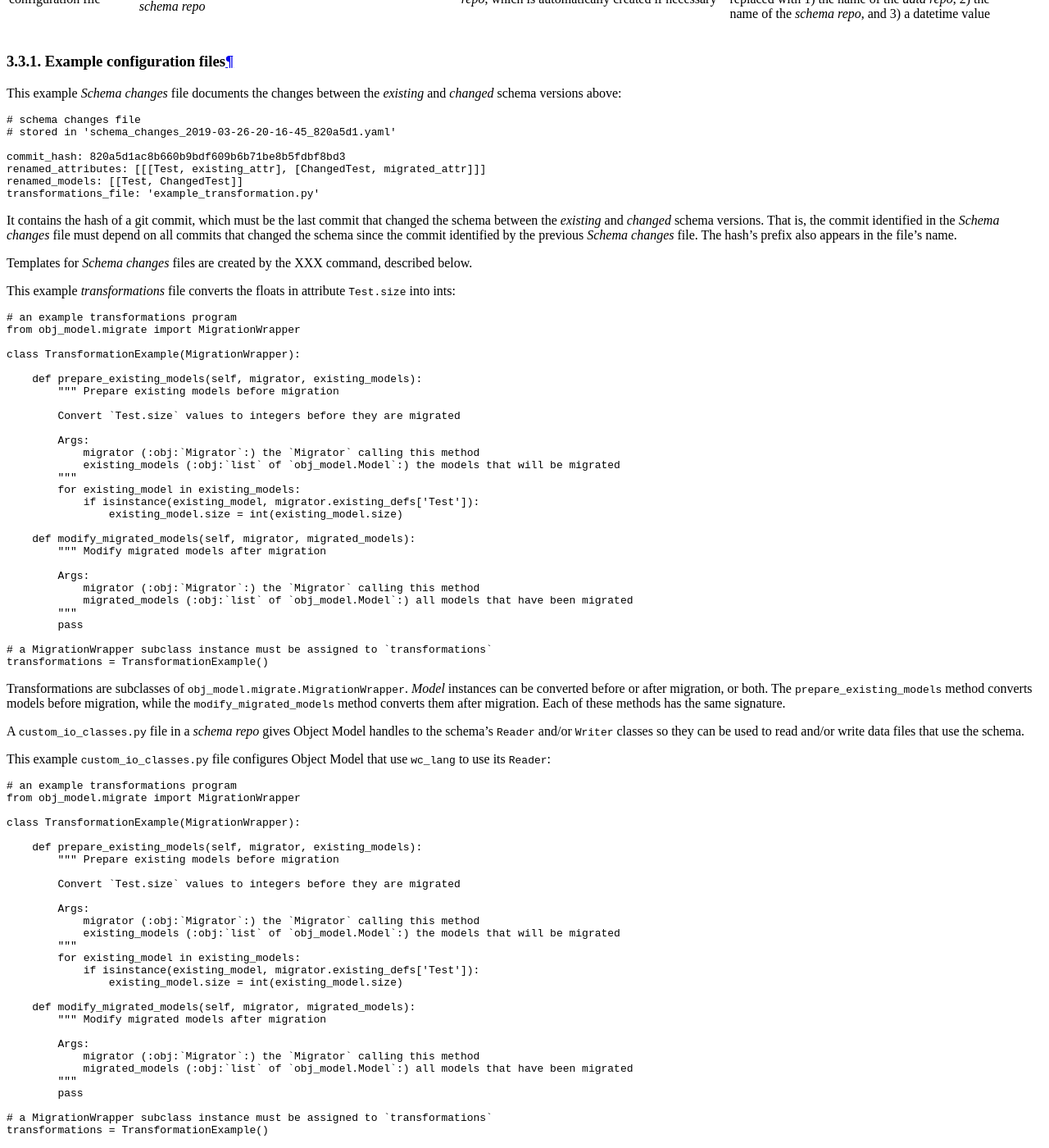
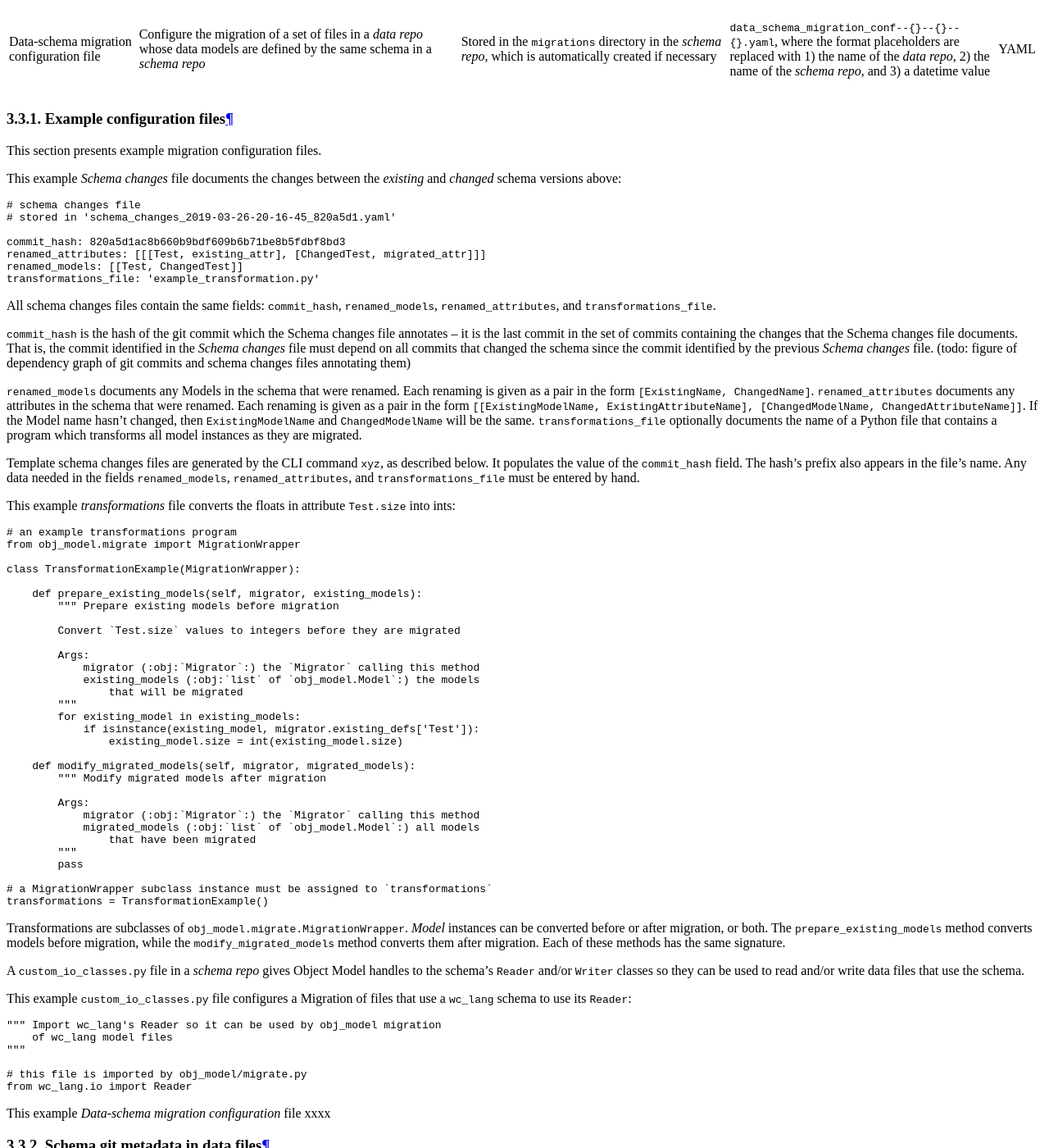
Before and after one commit to KarrLab/obj_tables, a Sphinx documentation site: the page built from docs/migration.rst, in a window 1280 px wide and 1400 px high, scrolled down 3212 px. Shown: the whole window at 82% size. Built offline with Sphinx 7.4.7 and the Read the Docs theme 2.0.0, drawn with Linux system fonts in a browser that asks for light colours; pages that are not in the unit, such as notebooks, are missing from menus; some of the changed text lies outside the part shown.

Commit message:
more migration documentation

```diff
--- a/docs/migration.rst
+++ b/docs/migration.rst
@@ -81,13 +81,22 @@ And this example shows a *changed* version of the schema above, with comments th
 .. literalinclude:: ./migration/changed_schema.py
   :language: Python
 
-The instructions below will use these examples.
+The instructions below use these examples.
 
 Configuring migration
 ----------------------------------------------
 
-Both *schema repos* and *data repos* contain user-created configuration files and
-small programs that simplify migration, as listed in Tables 1 and 2 below.
+We begin with an overview of migration configuration.
+Both *schema repos* and *data repos* contain durable state that is used by migration.
+This durable state is recorded in configuration files that make migration easier and more
+reliable.
+*Schema repos*
+
+
+*Schema repos* and *data repos* contain
+user-customized configuration files and
+code fragments that simplify migration, as listed in Tables 1 and 2 below.
+CLI commands create templates of some of these files.
 
 .. csv-table:: Configuration files in schema repos
    :file: ./migration/migrations_rst_tables_schema_repo_config.csv
@@ -103,19 +112,42 @@ small programs that simplify migration, as listed in Tables 1 and 2 below.
 Example configuration files
 ^^^^^^^^^^^^^^^^^^^^^^^^^^^
 
+This section presents example migration configuration files.
+
 This example *Schema changes* file documents the changes between the *existing* and *changed*
 schema versions above:
 
 .. literalinclude:: migration/schema_changes_2019-03-26-20-16-45_820a5d1.yaml
   :language: YAML
 
-It contains the hash of a git commit, which must be the last commit that changed the schema
-between the *existing* and *changed*
-schema versions. That is, the commit identified in the *Schema changes* file must depend on all
+All schema changes files contain the same fields:
+:obj:`commit_hash`,
+:obj:`renamed_models`,
+:obj:`renamed_attributes`, and
+:obj:`transformations_file`.
+
+:obj:`commit_hash` is the hash of the git commit which the Schema changes file annotates -- it is the
+last commit in the set of commits containing the changes that the Schema changes file documents.
+That is, the commit identified in the *Schema changes* file must depend on all
 commits that changed the schema since the commit identified by the previous *Schema changes* file.
+(todo: figure of dependency graph of git commits and schema changes files annotating them)
+
+:obj:`renamed_models` documents any Models in the schema that were renamed. Each renaming is given as a pair
+in the form :obj:`[ExistingName, ChangedName]`.
+:obj:`renamed_attributes` documents any attributes in the schema that were renamed. Each renaming is given as a pair
+in the form :obj:`[[ExistingModelName, ExistingAttributeName], [ChangedModelName, ChangedAttributeName]]`.
+If the Model name hasn't changed, then
+:obj:`ExistingModelName` and :obj:`ChangedModelName` will be the same.
+:obj:`transformations_file` optionally documents the name of a Python file that contains a
+program which transforms all model instances as they are migrated.
+
+Template schema changes files are generated by the CLI command :obj:`xyz`, as described below.
+It populates the value of the :obj:`commit_hash` field.
 The hash's prefix also appears in the file's name.
-
-Templates for *Schema changes* files are created by the XXX command, described below.
+Any data needed in the fields
+:obj:`renamed_models`,
+:obj:`renamed_attributes`, and
+:obj:`transformations_file` must be entered by hand.
 
 This example *transformations* file converts the floats in attribute :obj:`Test.size` into ints:
 
@@ -132,10 +164,10 @@ A :obj:`custom_io_classes.py` file in a *schema repo* gives Object Model handles
 :obj:`Reader` and/or :obj:`Writer` classes so they can be used to read and/or write data files
 that use the schema.
 
-This example ``custom_io_classes.py`` file configures Object Model that use :obj:`wc_lang` to use
-its :obj:`Reader`:
+This example :obj:`custom_io_classes.py` file configures a Migration of files that
+use a :obj:`wc_lang` schema to use its :obj:`Reader`:
 
-.. literalinclude:: migration/example_transformation.py
+.. literalinclude:: migration/custom_io_classes.py
   :language: Python
 
 This example *Data-schema migration configuration* file xxxx
--- a/docs/migration/custom_io_classes.py
+++ b/docs/migration/custom_io_classes.py
@@ -1,4 +1,5 @@
-""" Import wc_lang's Reader so it can be used by obj_model migration of wc_lang model files
+""" Import wc_lang's Reader so it can be used by obj_model migration
+    of wc_lang model files
 """
 
 # this file is imported by obj_model/migrate.py
--- a/docs/migration/example_transformation.py
+++ b/docs/migration/example_transformation.py
@@ -10,7 +10,8 @@ class TransformationExample(MigrationWrapper):
 
         Args:
             migrator (:obj:`Migrator`:) the `Migrator` calling this method
-            existing_models (:obj:`list` of `obj_model.Model`:) the models that will be migrated
+            existing_models (:obj:`list` of `obj_model.Model`:) the models
+                that will be migrated
         """
         for existing_model in existing_models:
             if isinstance(existing_model, migrator.existing_defs['Test']):
@@ -21,7 +22,8 @@ class TransformationExample(MigrationWrapper):
 
         Args:
             migrator (:obj:`Migrator`:) the `Migrator` calling this method
-            migrated_models (:obj:`list` of `obj_model.Model`:) all models that have been migrated
+            migrated_models (:obj:`list` of `obj_model.Model`:) all models
+                that have been migrated
         """
         pass
 
```
